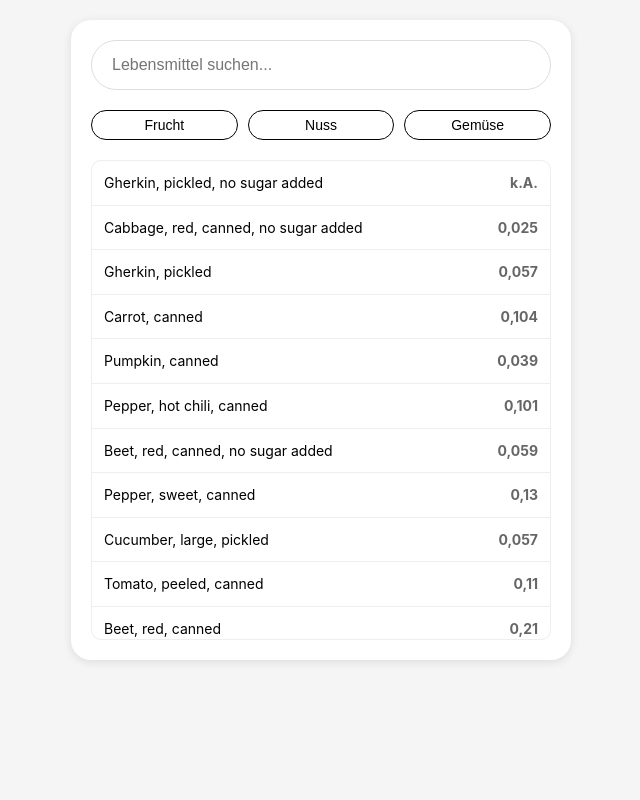
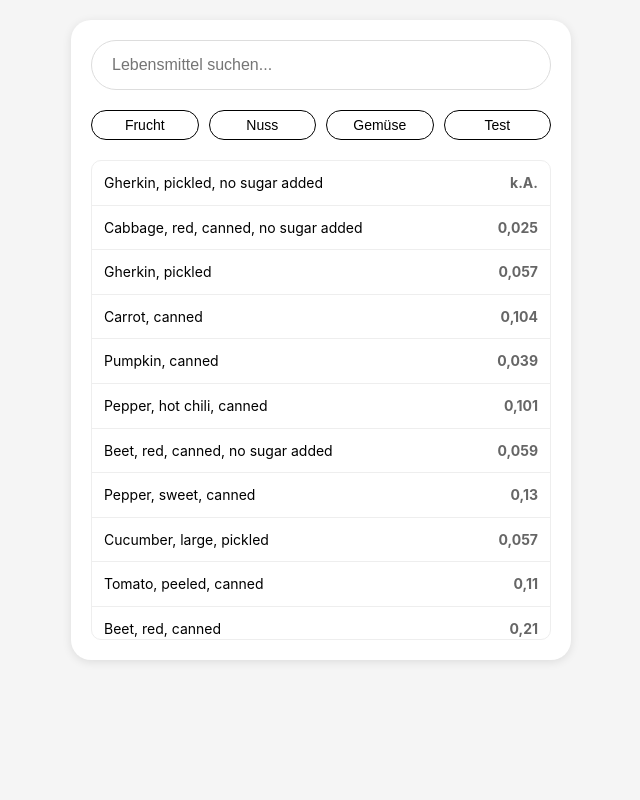
Before and after one commit to geopy24/copperfree, a plain HTML site: page index.html in a window 1280 px wide. Shown: the whole page, without its empty margins (319-959 px from the left). Drawn offline with Linux system fonts and the light colour scheme.

Commit message:
Update index.html

```diff
--- a/index.html
+++ b/index.html
@@ -165,6 +165,7 @@
             <button class="filter-btn" data-category="frucht">Frucht</button>
             <button class="filter-btn" data-category="nuss">Nuss</button>
             <button class="filter-btn" data-category="gemüse">Gemüse</button>
+            <button class="filter-btn" data-category="gemüse">Test</button>
         </div>
 
         <!-- Tabelle -->
```
